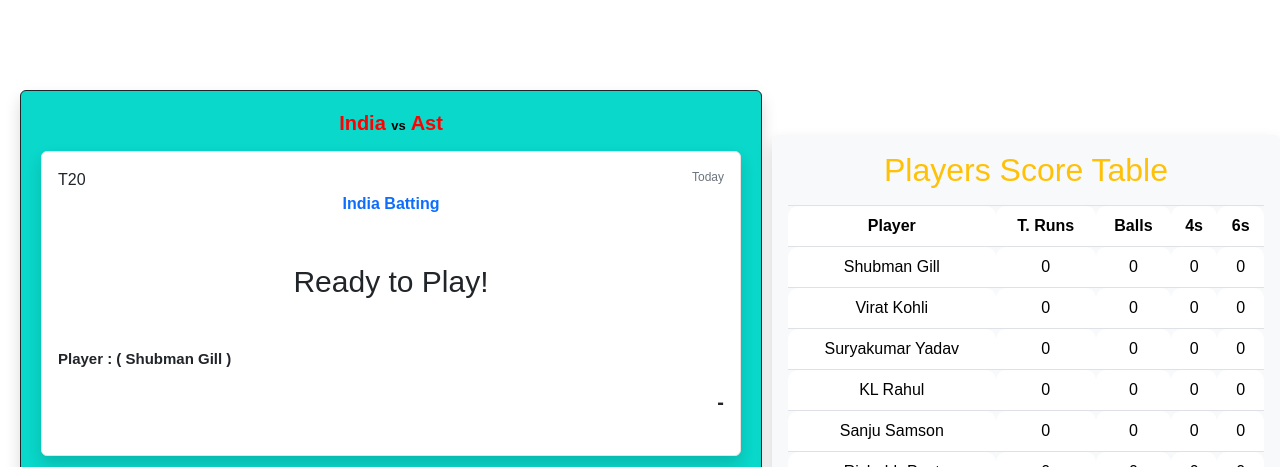
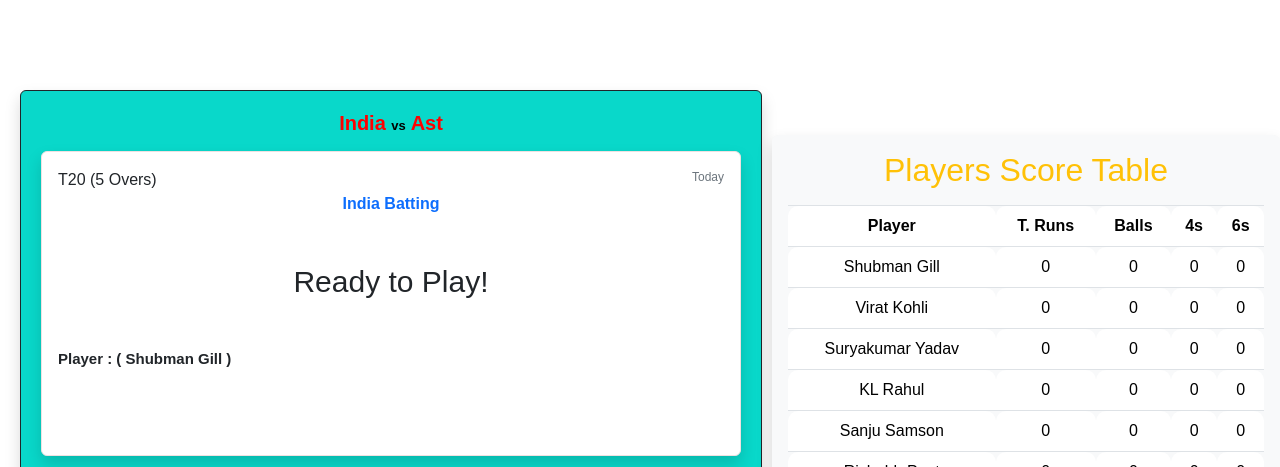
Before and after one commit to rajii78/Frontent-CricketMatch-js, a plain HTML site: page index.html in a window 1280 px wide. Both pictures are taken after a click on the button "Reset". Shown: the top 467 px of the page. Drawn offline with nearby package versions, Linux system fonts and the light colour scheme.

Commit message:
Update in 5 overs, target after match end index.html

```diff
--- a/index.html
+++ b/index.html
@@ -79,7 +79,7 @@
     </h4>
 
     <div class="bg-white rounded p-3 shadow mb-3" style="width:700px; height:305px; margin:auto; border:1px solid #efe1e1;">
-        <span>T20</span>
+        <span>T20 (5 Overs)</span>
         <span id="today" class="float-end text-secondary" style="font-size: 12px;">Today</span>
         <p id="team-name" class="text-center fw-semibold text-primary">India Batting</p>
         <h3 id="points" class="d-flex justify-content-center mt-5" style="font-size:30px;">Let's Play!</h3>
@@ -289,6 +289,7 @@ function reset(){
     scores.forEach(s=>Object.assign(s,{runs:0,balls:0,fours:0,sixes:0}));
     scores1.forEach(s=>Object.assign(s,{runs:0,balls:0,fours:0,sixes:0}));
     initTable(scores, players);
+     document.getElementById("target").innerText="";
     document.getElementById('totals').innerText=" Total Score is : 0/0";
     document.getElementById('overs').innerText=" (0.0)";
     document.getElementById('points').innerText="Ready to Play!";
```
